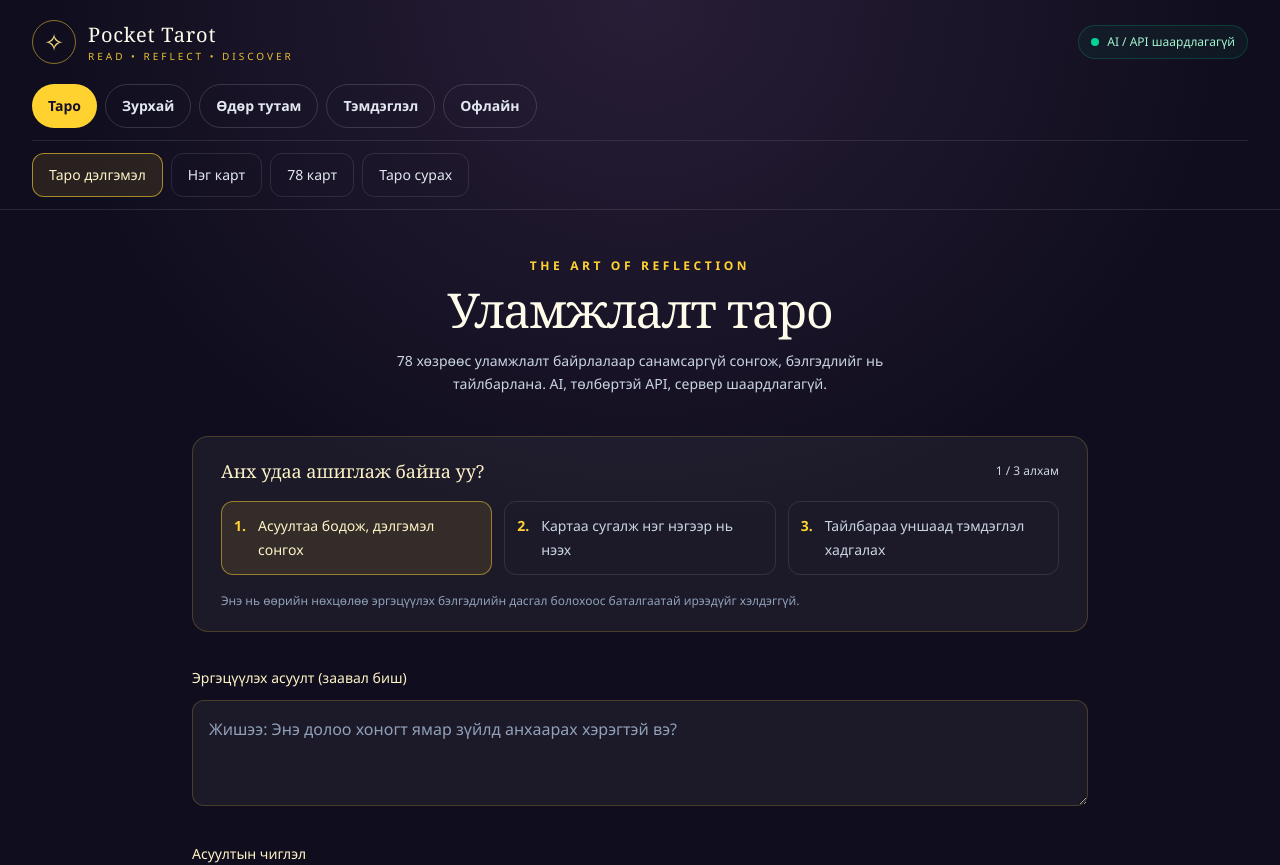
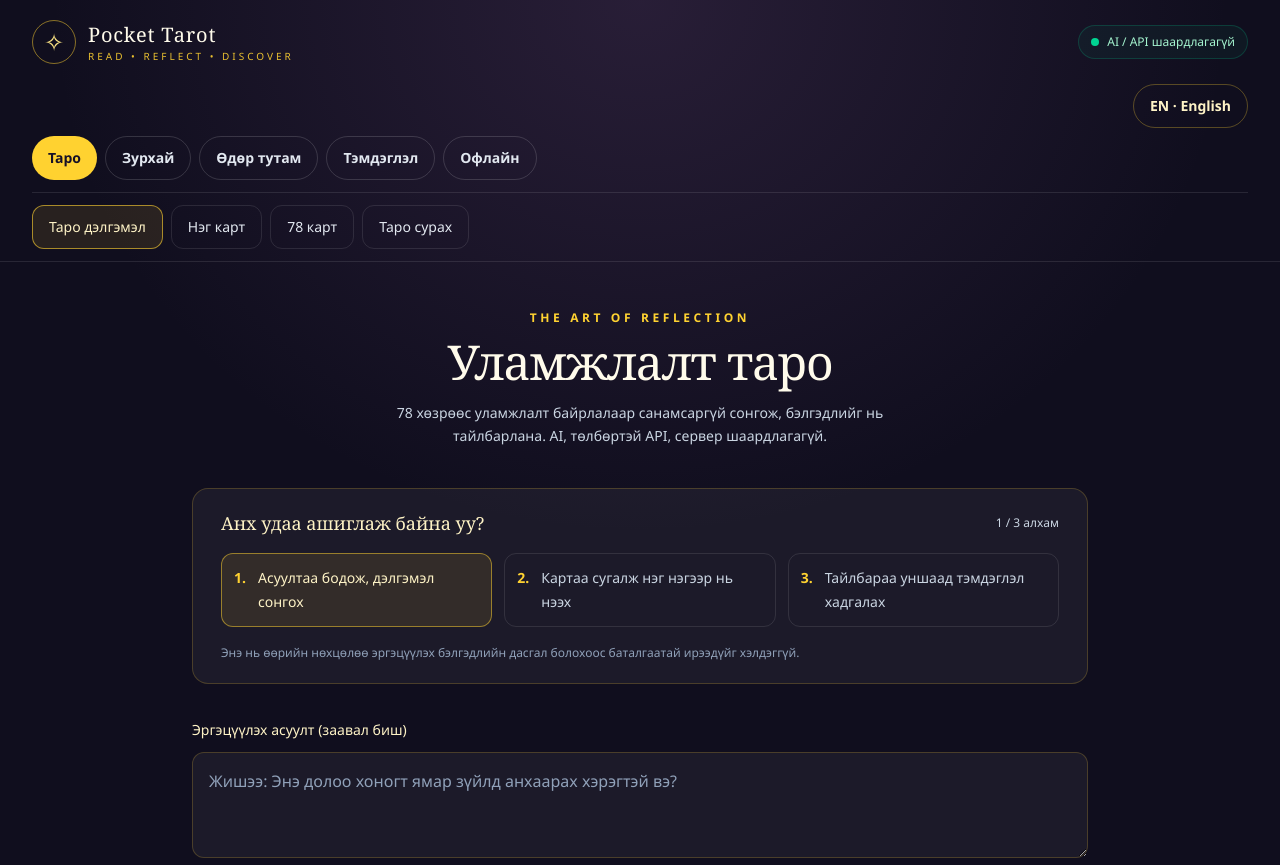
Before and after one commit to osohbayr1016/pocket-tarot, a Next.js app in the folder front-end/: page / in a window 1280 px wide. Shown: the top 865 px of the page. Built offline with nearby package versions, Linux system fonts and the light colour scheme.

Commit message:
feat(i18n UI): add persisted language toggle and bilingual section navigation

```diff
--- a/front-end/src/app/components/NavigationMenu.tsx
+++ b/front-end/src/app/components/NavigationMenu.tsx
@@ -1,5 +1,6 @@
 "use client";
 import {useState} from "react";
+import {useLanguage} from "../lib/LanguageProvider";
 export type Section = "reading"|"single"|"library"|"learn"|"horoscope"|"natal"|"moon"|"daily"|"daily-card"|"dream"|"guidance"|"history"|"offline"|"settings";
 export const NAV_GROUPS: readonly {id:string;label:string;views:readonly {id:Section;label:string}[]}[]=[
   {id:"tarot",label:"Таро",views:[
@@ -27,10 +28,18 @@ export default function NavigationMenu({section,onNavigate}:{
 }){
   // Switching a category only reveals its submenu. It does not create a
   // phantom browser-history entry for the category's first view.
+  const {locale,setLocale,t}=useLanguage();
   const [previewGroup,setPreviewGroup]=useState<string|null>(null);
   const selectedGroup=groupForSection(section);
   const active=NAV_GROUPS.find(group=>group.id===previewGroup)||selectedGroup;
-  return <nav aria-label="Үндсэн цэс" className="mx-auto max-w-7xl px-4 sm:px-8">
+  return <nav aria-label={locale==="en"?"Main navigation":"Үндсэн цэс"} className="mx-auto max-w-7xl px-4 sm:px-8">
+    <div className="mb-2 flex justify-end">
+      <button type="button" onClick={()=>setLocale(locale==="mn"?"en":"mn")}
+        aria-label={locale==="mn"?"Switch language to English":"Монгол хэл рүү шилжих"}
+        className="min-h-11 rounded-full border border-amber-300/30 px-4 py-2 text-sm font-semibold text-amber-100 focus-visible:outline focus-visible:outline-2 focus-visible:outline-amber-300">
+        {locale==="mn"?"EN":"MN"} · {locale==="mn"?"English":"Монгол"}
+      </button>
+    </div>
     <div className="flex flex-wrap gap-2 border-b border-white/10 pb-3" aria-label="Үндсэн ангиллууд">
       {NAV_GROUPS.map(group=>(
         <button type="button" key={group.id}
```
